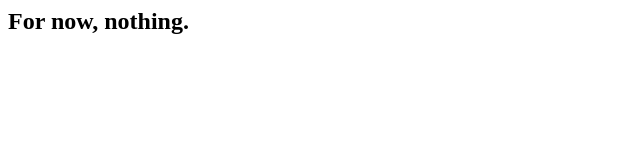
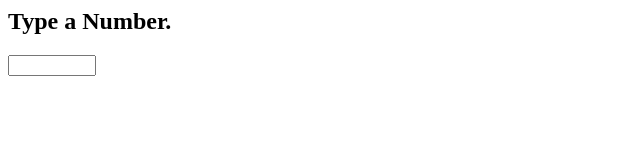
Before and after one commit to victor-4guiar/TimerJS, a plain HTML site: page index.html in a window 1280 px wide. Shown: the whole page, without its empty margins (0-640 px from the left). Drawn offline with Linux system fonts and the light colour scheme.

Commit message:
Type a Number.

```diff
--- a/index.html
+++ b/index.html
@@ -6,11 +6,17 @@
 		<meta name="viewport" content="width=device-width, initial-scale=1.0">
 		<link rel="stylesheet" href="style.css">
 		<script src="index.js" defer></script>
-		<title>Timer</title>
+		<title>TimerJS</title>
 	</head>
 	<body>
 		<section>
-			<h1>For now, nothing.</h1>
+			<div id="entr">
+				<h1 id="grandmsg">Type a Number.</h1>
+				<input type="number" min="0" max="100000" name="valu"/>
+			</div>
+			<div id="said">
+				<h1 id="msg"></h1>
+			</div>
 		</section>
 	</body>
 </html>
```
